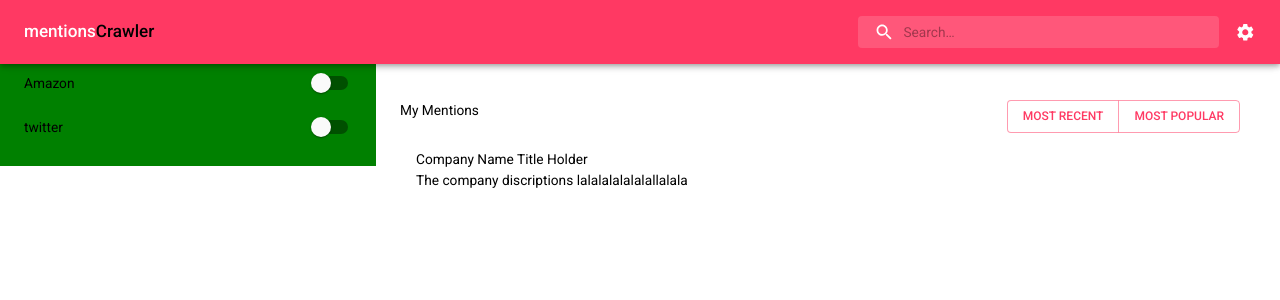
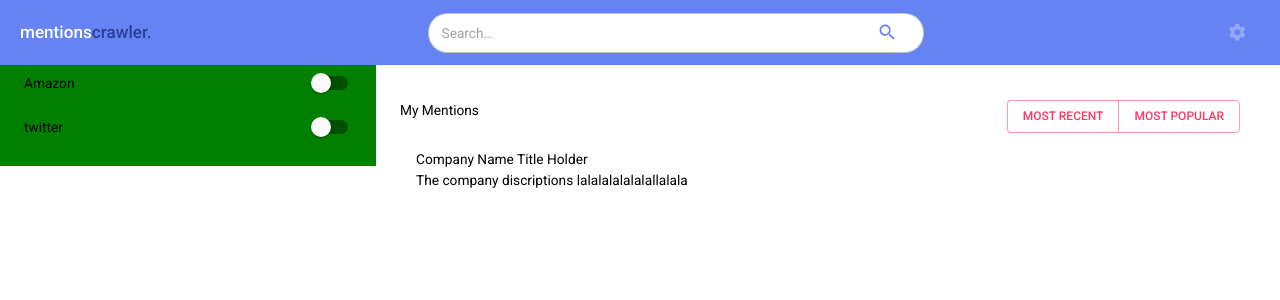
Before and after one commit to hatchways/team-banh-mi, a React (Create React App) app in the folder client/: page /dashboard in a window 1280 px wide. Shown: the top 300 px of the page. Built offline with nearby package versions, Linux system fonts and the light colour scheme.

Commit message:
Almost done with styling. Remaining issue: focus
When the search-bar is focused on, a red outline appears. Troubleshooting with
the team.

```diff
--- a/client/src/pages/navbar.js
+++ b/client/src/pages/navbar.js
@@ -1,83 +1,70 @@
-import { AppBar, Toolbar, Typography } from "@material-ui/core";
+import { AppBar, InputAdornment, OutlinedInput, IconButton, Typography } from "@material-ui/core";
 
 import React from "react";
 import { makeStyles, fade } from "@material-ui/core/styles";
 import InputBase from "@material-ui/core/InputBase";
 import SettingsIcon from "@material-ui/icons/Settings";
 import SearchIcon from "@material-ui/icons/Search";
+
+// Main color: #6583F2
+// Main-dark: #284097
+// Main-light: #94A8F5
+// White: #FFF
+
 const useStyles = makeStyles((theme) => ({
   root: {
-    flexGrow: 1,
+    height: 65,
+    padding: 20,
+    backgroundColor: "#6583F2",
+    boxShadow: 'none',
+    display: 'flex',
+    flexDirection: 'row',
+    alignItems: 'center',
+    justifyContent: 'space-between',
   },
 
-  title: {
-    flexGrow: 1,
-  },
-  inputRoot: {
-    color: "Primary",
-  },
   search: {
-    position: "relative",
-    borderRadius: theme.shape.borderRadius,
-    backgroundColor: fade(theme.palette.common.white, 0.15),
-    "&:hover": {
-      backgroundColor: fade(theme.palette.common.white, 0.25),
-    },
+    position: 'relative',
+    borderRadius: 100,
+    height: 40,
+    outline: 'none',
+    backgroundColor: theme.palette.common.white,
     marginRight: theme.spacing(2),
-    marginLeft: 0,
-    width: "100%",
-    [theme.breakpoints.up("sm")]: {
-      marginLeft: theme.spacing(3),
-      width: "auto",
-    },
-  },
-  searchIcon: {
-    padding: theme.spacing(0, 2),
-    height: "100%",
-    position: "absolute",
-    pointerEvents: "none",
-    display: "flex",
-    alignItems: "center",
-    justifyContent: "center",
+    width: "40%",
   },
 
-  inputInput: {
-    padding: theme.spacing(1, 1, 1, 0),
-    // vertical padding + font size from searchIcon
-    paddingLeft: `calc(1em + ${theme.spacing(4)}px)`,
-    transition: theme.transitions.create("width"),
-    width: "100%",
-    [theme.breakpoints.up("md")]: {
-      width: "40ch",
-    },
+  searchIcon: {
+    color: '#6583F2',
   },
+
+  settingsIcon: {
+    color: '#94A8F5',
+  }
 }));
 
 export default function Navbar() {
   const classes = useStyles();
   return (
-    <div className={classes.root}>
-      <AppBar position="fixed">
-        <Toolbar>
-          <Typography variant="h6" className={classes.title}>
-            mentions<span style={{ color: "black" }}>Crawler</span>
-          </Typography>
-          <div className={classes.search}>
-            <div className={classes.searchIcon}>
-              <SearchIcon />
-            </div>
-            <InputBase
-              placeholder="Search…"
-              classes={{
-                root: classes.inputRoot,
-                input: classes.inputInput,
-              }}
-              inputProps={{ "aria-label": "search" }}
-            />
-          </div>
+      <AppBar position="fixed" className={classes.root}>
+        <Typography variant="h6" className={classes.title}>
+          mentions<span style={{ color: "#284097" }}>crawler.</span>
+        </Typography>
+        <OutlinedInput
+          color='#6583F2'
+          placeholder="Search…"
+          className={classes.search}
+          InputProps={{ "aria-label": "search" }}
+          endAdornment={
+            <InputAdornment position="end">
+              <IconButton type="submit" className={classes.searchIcon} aria-label="search">
+                <SearchIcon />
+              </IconButton>
+            </InputAdornment>
+          }
+        />
+        <IconButton className={classes.settingsIcon} aria-label="settings">
           <SettingsIcon />
-        </Toolbar>
+        </IconButton>
       </AppBar>
-    </div>
   );
 }
```
